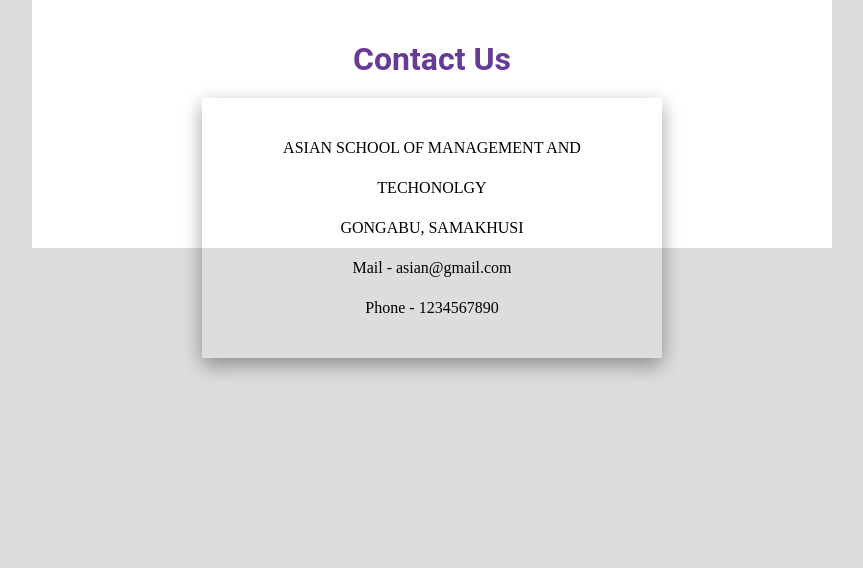
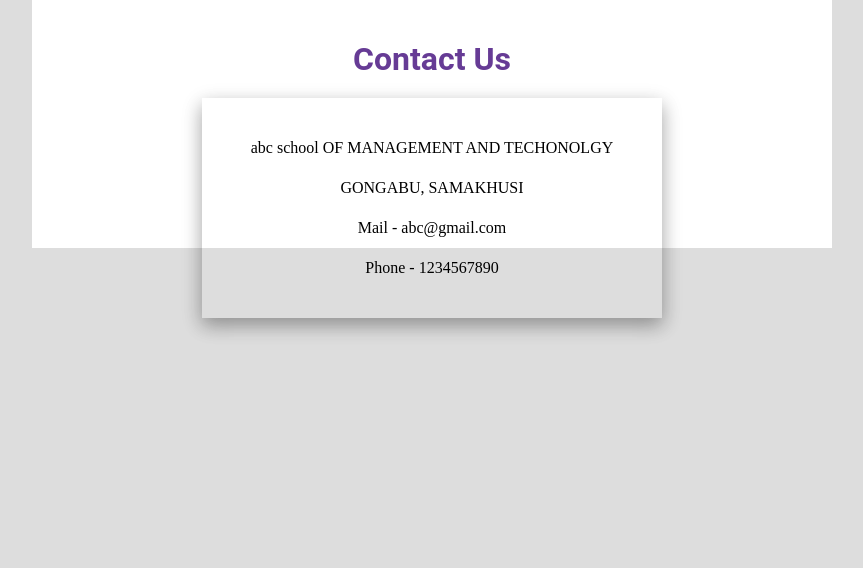
Before and after one commit to lilWizza/School-Management-System, a PHP site: page /contact.php in a window 1280 px wide. Shown: the part 557-1125 px from the top of the page, without its empty margins (208-1071 px from the left). Run offline with PHP 8.4, Linux system fonts and the light colour scheme.

Commit message:
updated files

```diff
--- a/contact.php
+++ b/contact.php
@@ -19,9 +19,9 @@
 
 				<form method="post" action="<?php echo $_SERVER["PHP_SELF"];?>">
 
-					ASIAN SCHOOL OF MANAGEMENT AND TECHONOLGY <BR>
+					abc school OF MANAGEMENT AND TECHONOLGY <BR>
 					GONGABU, SAMAKHUSI<BR>
-					Mail - asian@gmail.com<br>Phone - 1234567890
+					Mail - abc@gmail.com<br>Phone - 1234567890
 				</form>
 			</div>
 		</div>
```
